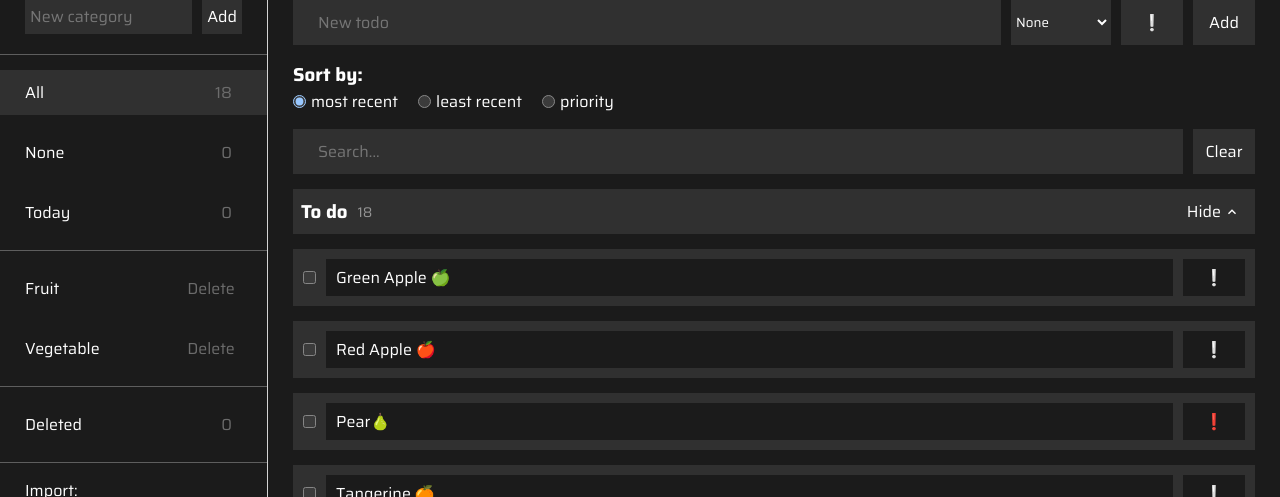
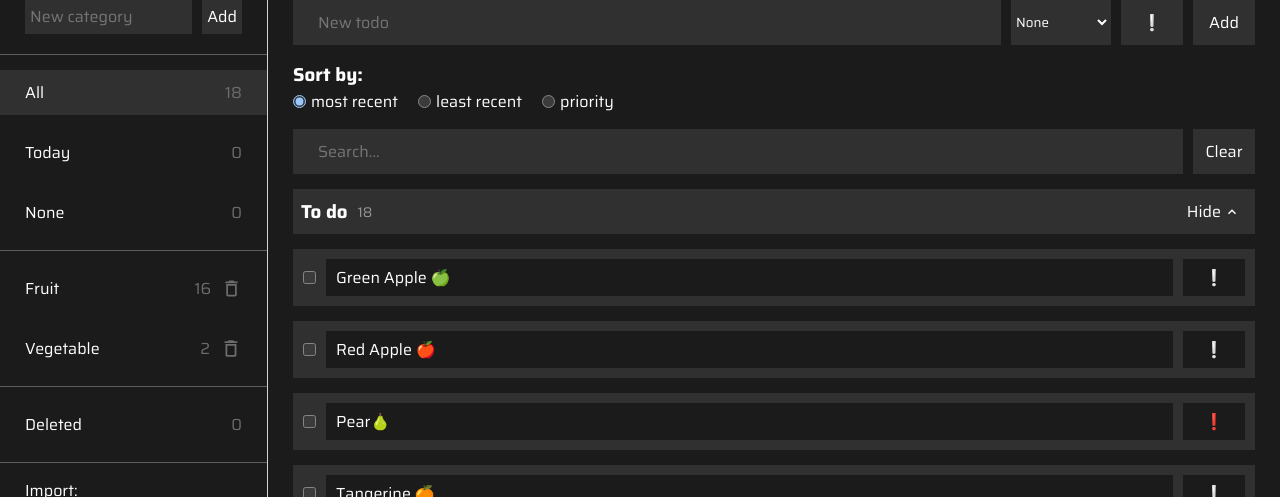
Before and after one commit to tquintal/to-do-app, a React (Create React App) app: page / in a window 1280 px wide. Shown: the part 160-657 px from the top of the page. Built offline with nearby package versions, Linux system fonts and the light colour scheme.

Commit message:
categories list improved

```diff
--- a/src/components/Menu/Categories/Categories.js
+++ b/src/components/Menu/Categories/Categories.js
@@ -1,7 +1,7 @@
 import { useContext, useState, useEffect } from 'react';
 import Context from '../../../context/context';
 import classes from './Categories.module.css';
-import Button from '../../../UI/Button';
+import { MdDeleteOutline } from 'react-icons/md';
 
 function Categories() {
     const context = useContext(Context);
@@ -31,17 +31,17 @@ function Categories() {
     return <ul className={classes['ul-container']}>
         <li className={classes['separator']} />
 
-        <li onClick={setGroupByHandler} id={'all'} className={`${classes['ul-li-item']} ${context.groupBy === 'all' && classes['ul-li-item-active']}`}>
+        <li id='all' onClick={setGroupByHandler} className={`${classes['ul-li-item']} ${context.groupBy === 'all' && classes['ul-li-item-active']}`}>
             All
-            <p className={classes['deleted-counter']}>{context.toDos.filter(todo => !todo.completed && !todo.deleted).length}</p>
+            <p id='all' onClick={setGroupByHandler} className={classes['counter']}>{context.toDos.filter(todo => !todo.completed && !todo.deleted).length}</p>
         </li>
-        <li onClick={setGroupByHandler} id={'none'} className={`${classes['ul-li-item']} ${context.groupBy === 'none' && classes['ul-li-item-active']}`}>
+        <li id='today' onClick={setGroupByHandler} className={`${classes['ul-li-item']} ${context.groupBy === 'today' && classes['ul-li-item-active']}`}>
+            Today
+            <p id='today' onClick={setGroupByHandler} className={classes['counter']}>{todayCounter}</p>
+        </li>
+        <li onClick={setGroupByHandler} id='none' className={`${classes['ul-li-item']} ${context.groupBy === 'none' && classes['ul-li-item-active']}`}>
             None
-            <p className={classes['deleted-counter']}>{context.toDos.filter(todo => todo.category.toLowerCase() === 'none' && !todo.completed && !todo.deleted).length}</p>
-        </li>
-        <li onClick={setGroupByHandler} id={'today'} className={`${classes['ul-li-item']} ${context.groupBy === 'today' && classes['ul-li-item-active']}`}>
-            Today
-            <p className={classes['deleted-counter']}>{todayCounter}</p>
+            <p id='none' onClick={setGroupByHandler} className={classes['counter']}>{context.toDos.filter(todo => todo.category.toLowerCase() === 'none' && !todo.completed).length}</p>
         </li>
 
         {context.categories.filter(category => category.toLowerCase() !== 'none').length > 0 && <li className={classes['separator']} />}
@@ -57,7 +57,8 @@ function Categories() {
                 >
                     {category}
                 </li>
-                <Button style={{ color: '#6c6c6c' }} category={category} onClick={onDeleteHandler}>Delete</Button>
+                <p id={category} onClick={setGroupByHandler} className={classes['custom-counter']}>{context.toDos.filter(todo => todo.category === category && !todo.completed).length}</p>
+                <button className={classes['delete-button']}><MdDeleteOutline category={category} onClick={onDeleteHandler} /></button>
             </div>
         )}
 
@@ -65,7 +66,7 @@ function Categories() {
 
         <li onClick={setGroupByHandler} id={'deleted'} className={`${classes['ul-li-item']} ${context.groupBy === 'deleted' && classes['ul-li-item-active']}`}>
             Deleted
-            <p className={classes['deleted-counter']}>{context.toDos.filter(todo => todo.deleted).length}</p>
+            <p className={classes['counter']}>{context.toDos.filter(todo => todo.deleted).length}</p>
         </li>
 
         <li className={classes['separator']} />
--- a/src/components/Menu/Categories/Categories.module.css
+++ b/src/components/Menu/Categories/Categories.module.css
@@ -8,6 +8,9 @@
 .custom-cat-container {
   display: flex;
   justify-content: space-between;
+  align-items: center;
+  padding-right: 25px;
+  gap: 10px;
 }
 
 .custom-cat-container-active {
@@ -21,6 +24,7 @@
   width: 100%;
   padding: 10px;
   padding-left: 25px;
+  padding-right: 25px;
   cursor: pointer;
 }
 
@@ -28,13 +32,27 @@
   background: #303030;
 }
 
-.custom-cat-container button {
-  margin-right: 25px;
+.delete-button {
+  all: unset;
+  height: 100%;
+  width: 30px;
 }
 
-.deleted-counter {
+.delete-button svg {
+  height: 100%;
+  width: 100%;
+  cursor: pointer;
+}
+
+.counter,
+.custom-counter,
+.delete-button svg {
+  cursor: pointer;
   color: #6c6c6c;
-  margin-right: 25px;
+}
+
+.today-counter-container p {
+  color: #ffffff;
 }
 
 .separator {
```
